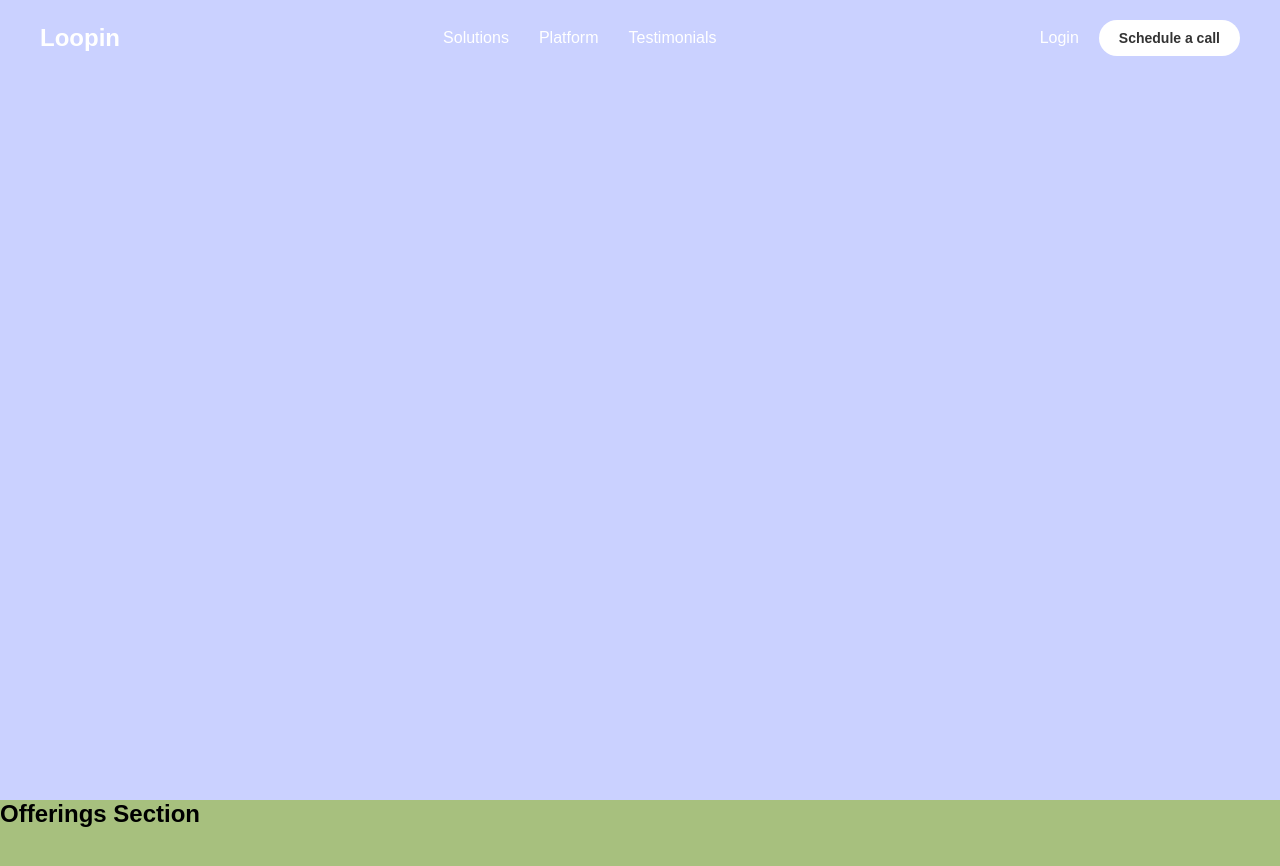
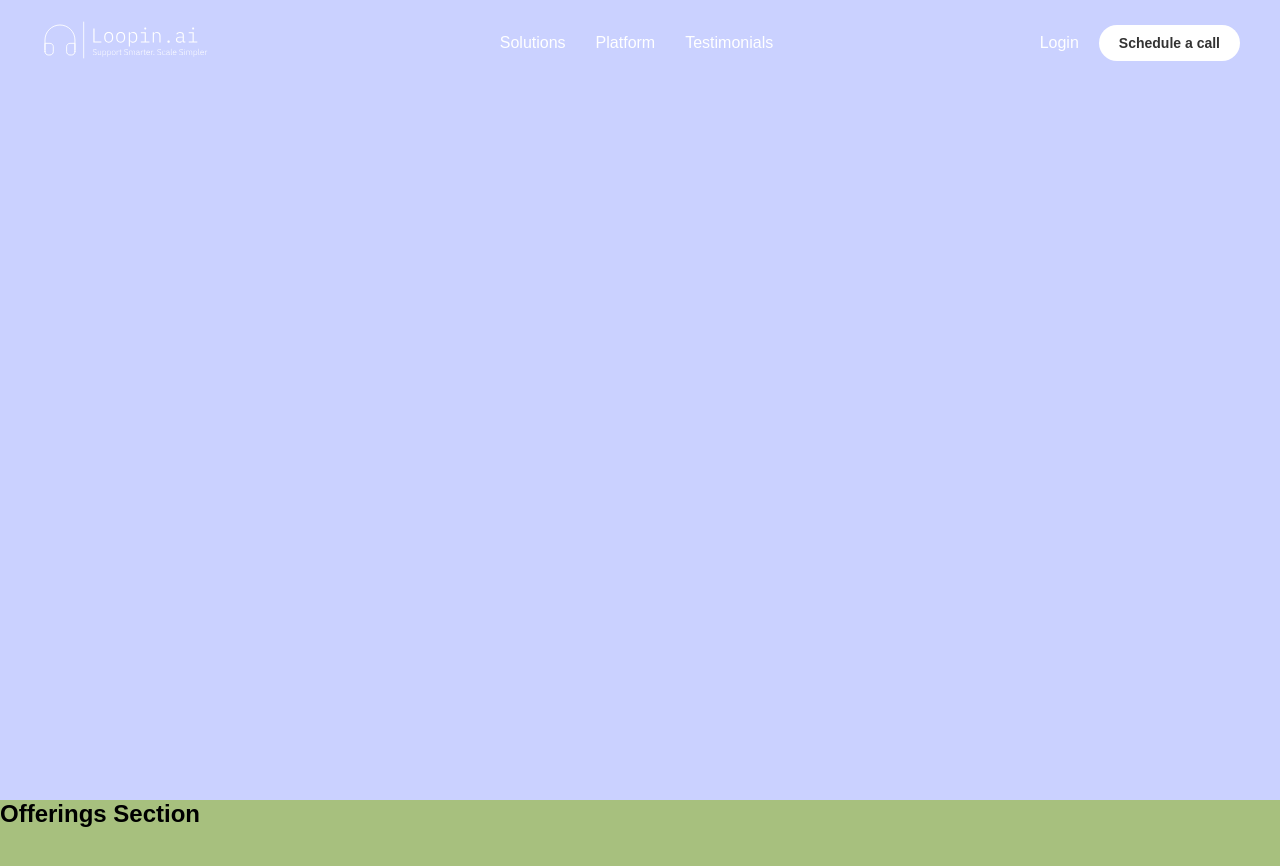
Before and after one commit to Buildyard/Loopin, a React (Vite) app in the folder frontend/: page / in a window 1280 px wide. Shown: the top 866 px of the page. Built offline with nearby package versions, Linux system fonts and the light colour scheme.

Commit message:
feat: add logo image to Navbar and refine transition styles

```diff
--- a/frontend/src/sections/0Navbar.jsx
+++ b/frontend/src/sections/0Navbar.jsx
@@ -1,5 +1,6 @@
 import React, { useState, useEffect } from 'react';
 import { Button } from '@mui/material';
+import Logo from '../assets/logo1.svg';
 
 const Navbar = () => {
     const [isScrolled, setIsScrolled] = useState(false);
@@ -20,7 +21,7 @@ const Navbar = () => {
         left: 0,
         right: 0,
         zIndex: 9999,
-        transition: 'all 0.5s cubic-bezier(0.4, 0, 0.2, 1)',
+        transition: 'color 0.3s ease, transform 0.3s ease',
         padding: isScrolled ? '10px 20px' : '20px 40px',
         display: 'flex',
         alignItems: 'center',
@@ -41,17 +42,17 @@ const Navbar = () => {
             ? 'rgba(255, 255, 255, 0.1)'
             : 'transparent',
         backdropFilter: isScrolled ? 'blur(20px)' : 'none',
-        border: isScrolled ? '1px solid rgba(255, 255, 255, 0.2)' : 'none',
+        // border: isScrolled ? '1px solid rgba(255, 255, 255, 0.2)' : 'none',
         boxShadow: isScrolled
             ? '0 8px 32px rgba(0, 0, 0, 0.1)'
             : 'none',
-        transition: 'all 0.5s cubic-bezier(0.4, 0, 0.2, 1)',
+        transition: 'color 0.3s ease, transform 0.3s ease',
         gap: isScrolled ? '30px' : '0'
     };
 
     const logoStyle = {
         order: isScrolled ? 1 : 1,
-        transition: 'all 0.5s cubic-bezier(0.4, 0, 0.2, 1)',
+        transition: 'color 0.3s ease, transform 0.3s ease',
         transform: isScrolled ? 'translateX(0)' : 'translateX(0)'
     };
 
@@ -76,7 +77,7 @@ const Navbar = () => {
         margin: 0,
         padding: 0,
         order: isScrolled ? 2 : 2,
-        transition: 'all 0.5s cubic-bezier(0.4, 0, 0.2, 1)'
+        transition: 'color 0.3s ease, transform 0.3s ease'
     };
 
     const rightSectionStyle = {
@@ -84,7 +85,7 @@ const Navbar = () => {
         alignItems: 'center',
         gap: '20px',
         order: isScrolled ? 3 : 3,
-        transition: 'all 0.5s cubic-bezier(0.4, 0, 0.2, 1)'
+        transition: 'color 0.3s ease, transform 0.3s ease'
     };
 
     const linkStyle = {
@@ -98,12 +99,6 @@ const Navbar = () => {
         cursor: 'pointer'
     };
 
-    const linkHoverStyle = {
-        ':hover': {
-            color: '#f0f0f0',
-            transform: 'translateY(-2px)'
-        }
-    };
 
     const buttonStyle = {
         backgroundColor: 'white',
@@ -130,10 +125,8 @@ const Navbar = () => {
                 {/* Logo Section */}
                 <div style={logoStyle}>
                     <a href="/" style={logoTextStyle}>
-                        Loopin
+                        <img src={Logo} alt="Loopin Logo" style={logoImageStyle} />
                     </a>
-                    {/* If you have a logo image, uncomment below and comment the text above */}
-                    {/* <img src="/path-to-your-logo.png" alt="Loopin Logo" style={logoImageStyle} /> */}
                 </div>
 
                 {/* Middle Navigation Links */}
```
